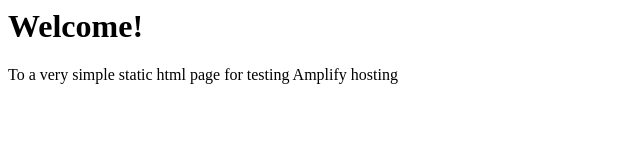
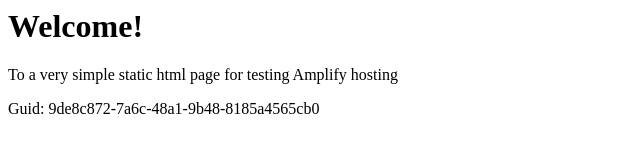
Before and after one commit to aws-aemilia-bah/Github-PR-Commit-Integration-Test-DoNotTouch-GitHubAutoBuildPrPreviewCanaryTest-v1-prod-me-south-1, a website: page src/index.html in a window 1280 px wide. Shown: the whole page, without its empty margins (0-640 px from the left). Drawn offline with Linux system fonts and the light colour scheme.

Commit message:
commit from integ tests

```diff
--- a/src/index.html
+++ b/src/index.html
@@ -1,3 +1,5 @@
+
+
 <html lang="en">
 
 <head>
@@ -10,6 +12,6 @@
 <body>
     <h1>Welcome!</h1>
     <p>To a very simple static html page for testing Amplify hosting</p>
-</body>
+    <p>Guid: 9de8c872-7a6c-48a1-9b48-8185a4565cb0</p></body>
 
 </html>
```
